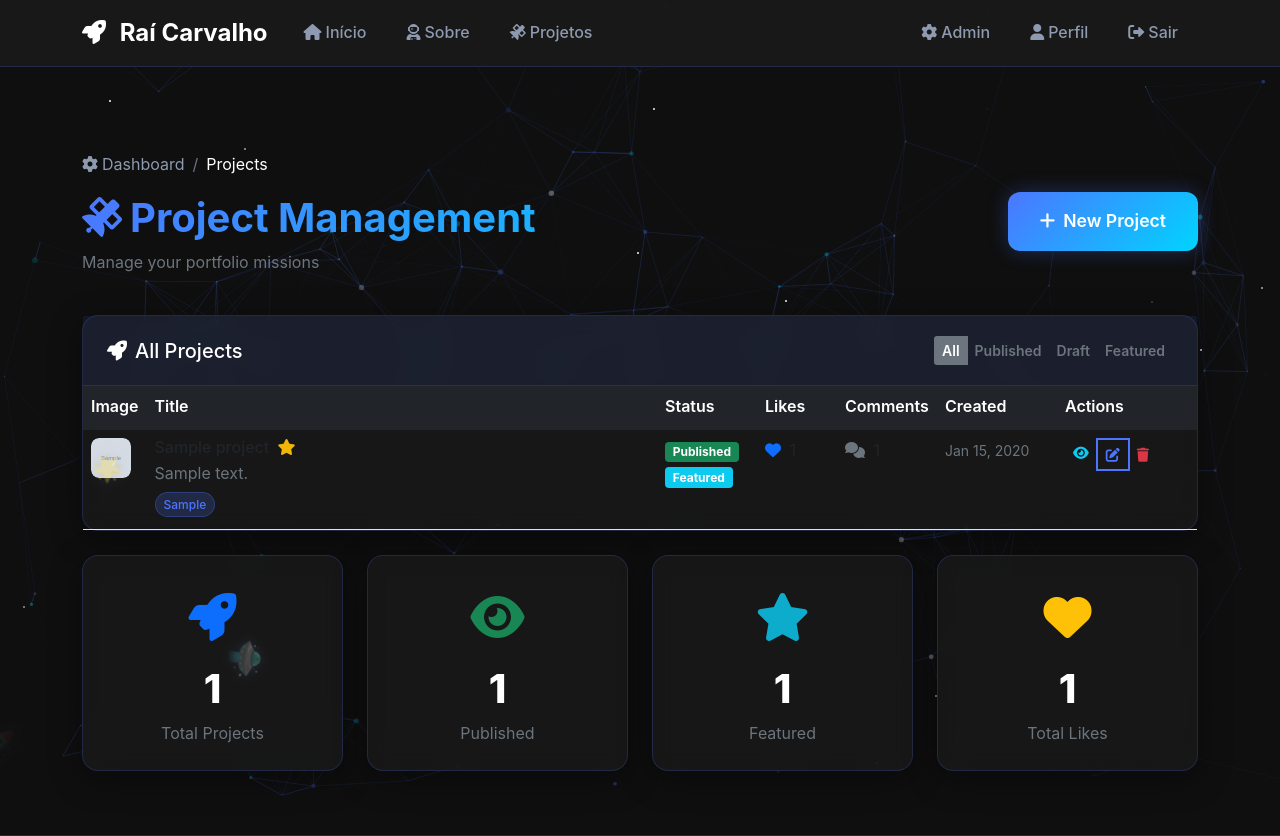
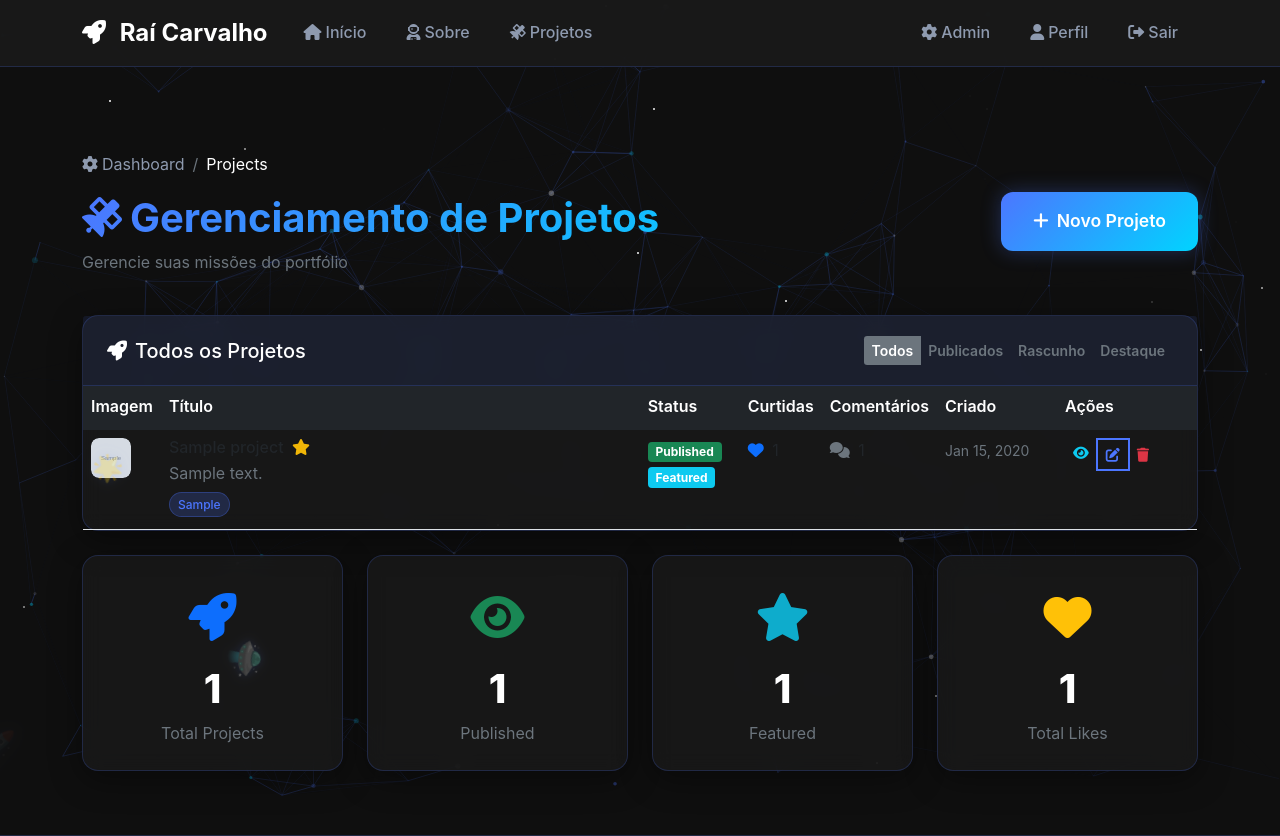
Before and after one commit to Rai123100/Portifolio, a Flask app: page /admin/projects in a window 1280 px wide. Shown: the top 836 px of the page. Run offline with Flask 3, Linux system fonts and the light colour scheme; the visitor is signed in with stand-in values (Sample User, id 1); tables that the repository leaves empty hold one stand-in row (values such as "Sample post"); grey boxes marked "Sample" are stand-in pictures.

Commit message:
Translate all website content and tool list into Portuguese Update specific technologies listed for projects and skills.
Replit-Commit-Author: Agent
Replit-Commit-Session-Id: c49672f6-7531-4e2b-a307-6734338ccf0c
Replit-Commit-Checkpoint-Type: full_checkpoint
Replit-Commit-Screenshot-Url: https://storage.googleapis.com/screenshot-production-us-central1/c01c1622-9337-4499-a1b0-0557b84cf020/c49672f6-7531-4e2b-a307-6734338ccf0c/GMKKdqj

```diff
--- a/templates/about.html
+++ b/templates/about.html
@@ -88,7 +88,7 @@
                                     <span class="skill-tag">JavaScript</span>
                                     <span class="skill-tag">React</span>
                                     <span class="skill-tag">Bootstrap</span>
-                                    <span class="skill-tag">SASS</span>
+                                    <span class="skill-tag">Sass</span>
                                 </div>
                             </div>
                         </div>
@@ -102,7 +102,7 @@
                                     <span class="skill-tag">Flask</span>
                                     <span class="skill-tag">Node.js</span>
                                     <span class="skill-tag">PostgreSQL</span>
-                                    <span class="skill-tag">MongoDB</span>
+                                    <span class="skill-tag">Microsoft SQL Server</span>
                                     <span class="skill-tag">SQLAlchemy</span>
                                 </div>
                             </div>
@@ -118,7 +118,7 @@
                                     <span class="skill-tag">AWS</span>
                                     <span class="skill-tag">Google Cloud</span>
                                     <span class="skill-tag">Figma</span>
-                                    <span class="skill-tag">Docker</span>
+                                    <span class="skill-tag">Canva</span>
                                 </div>
                             </div>
                         </div>
--- a/templates/admin/projects.html
+++ b/templates/admin/projects.html
@@ -1,6 +1,6 @@
 {% extends "base.html" %}
 
-{% block title %}Manage Projects - Admin Dashboard{% endblock %}
+{% block title %}Gerenciar Projetos - Painel Admin{% endblock %}
 
 {% block content %}
 <div class="container">
@@ -19,13 +19,13 @@
                     </ol>
                 </nav>
                 <h1 class="display-6 fw-bold text-gradient mb-2">
-                    <i class="fas fa-satellite me-2"></i>Project Management
+                    <i class="fas fa-satellite me-2"></i>Gerenciamento de Projetos
                 </h1>
-                <p class="text-muted">Manage your portfolio missions</p>
+                <p class="text-muted">Gerencie suas missões do portfólio</p>
             </div>
             <div class="col-md-4 text-md-end">
                 <a href="{{ url_for('admin_project_form') }}" class="btn btn-primary btn-lg">
-                    <i class="fas fa-plus me-2"></i>New Project
+                    <i class="fas fa-plus me-2"></i>Novo Projeto
                 </a>
             </div>
         </div>
@@ -35,21 +35,21 @@
     <div class="projects-table-card card">
         <div class="card-header d-flex justify-content-between align-items-center">
             <h5 class="card-title mb-0">
-                <i class="fas fa-rocket me-2"></i>All Projects
+                <i class="fas fa-rocket me-2"></i>Todos os Projetos
             </h5>
             <div class="table-actions">
                 <div class="btn-group btn-group-sm" role="group">
                     <input type="radio" class="btn-check" name="filter" id="all" checked>
-                    <label class="btn btn-outline-secondary" for="all">All</label>
+                    <label class="btn btn-outline-secondary" for="all">Todos</label>
 
                     <input type="radio" class="btn-check" name="filter" id="published">
-                    <label class="btn btn-outline-secondary" for="published">Published</label>
+                    <label class="btn btn-outline-secondary" for="published">Publicados</label>
 
                     <input type="radio" class="btn-check" name="filter" id="draft">
-                    <label class="btn btn-outline-secondary" for="draft">Draft</label>
+                    <label class="btn btn-outline-secondary" for="draft">Rascunho</label>
 
                     <input type="radio" class="btn-check" name="filter" id="featured">
-                    <label class="btn btn-outline-secondary" for="featured">Featured</label>
+                    <label class="btn btn-outline-secondary" for="featured">Destaque</label>
                 </div>
             </div>
         </div>
@@ -59,13 +59,13 @@
                 <table class="table table-hover mb-0">
                     <thead class="table-dark">
                         <tr>
-                            <th scope="col" style="width: 60px;">Image</th>
-                            <th scope="col">Title</th>
+                            <th scope="col" style="width: 60px;">Imagem</th>
+                            <th scope="col">Título</th>
                             <th scope="col" style="width: 100px;">Status</th>
-                            <th scope="col" style="width: 80px;">Likes</th>
-                            <th scope="col" style="width: 100px;">Comments</th>
-                            <th scope="col" style="width: 120px;">Created</th>
-                            <th scope="col" style="width: 140px;">Actions</th>
+                            <th scope="col" style="width: 80px;">Curtidas</th>
+                            <th scope="col" style="width: 100px;">Comentários</th>
+                            <th scope="col" style="width: 120px;">Criado</th>
+                            <th scope="col" style="width: 140px;">Ações</th>
                         </tr>
                     </thead>
                     <tbody>
```
Also changed, not shown: replit.md (+2 -0 lines), templates/admin/dashboard.html (+8 -8 lines), templates/admin/project_form.html (+6 -6 lines), templates/profile.html (+6 -6 lines), templates/project_detail.html (+6 -6 lines), templates/projects.html (+6 -6 lines), templates/register.html (+4 -4 lines).
